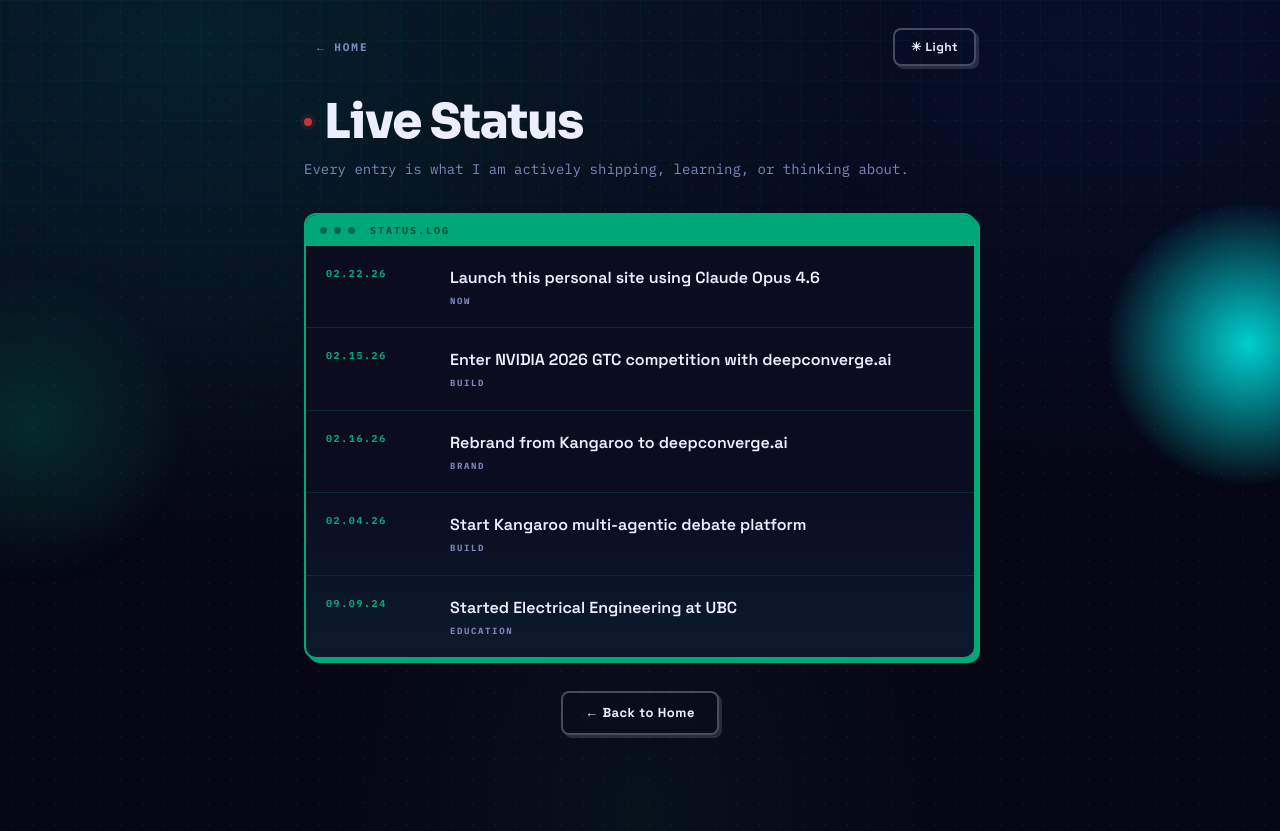
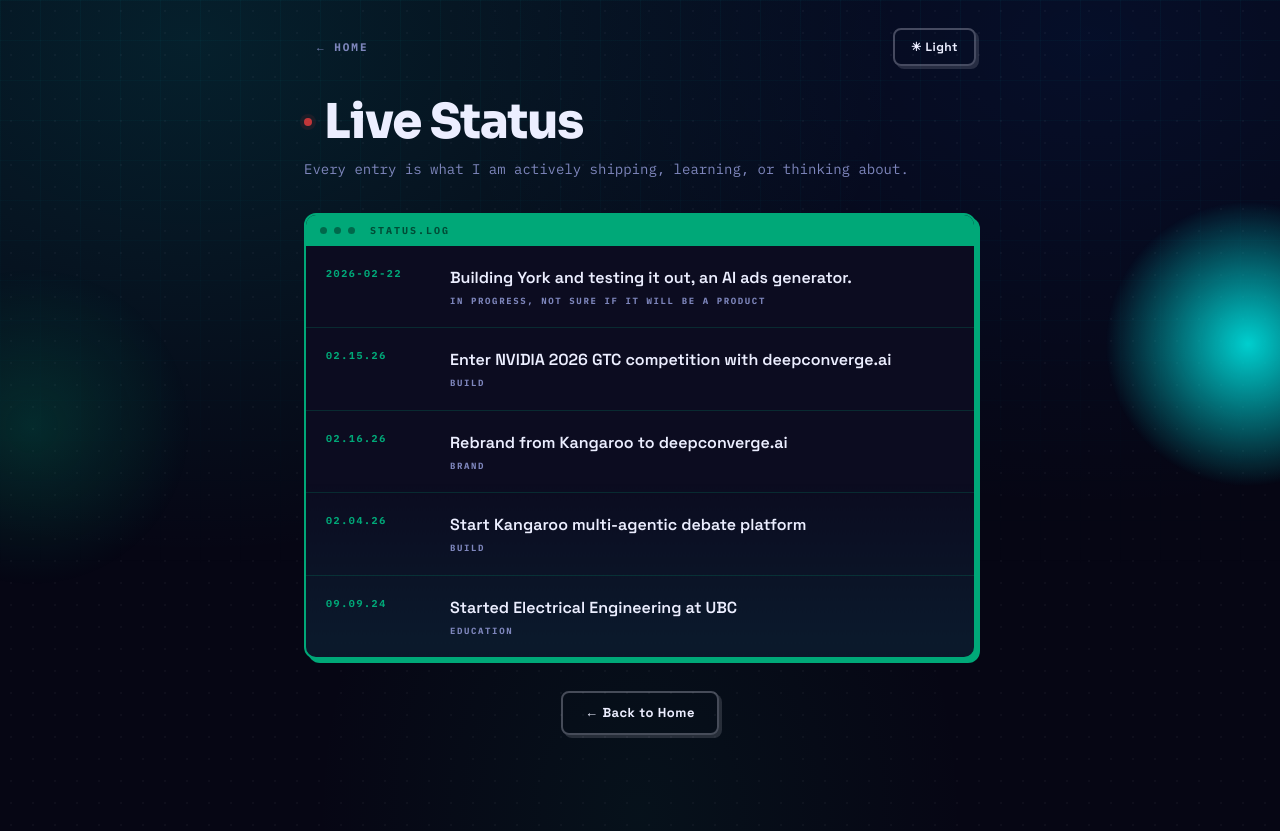
Before and after one commit to Hanbrar/Personal_Website, a React (Vite) app: page /live in a window 1280 px wide. Built offline with nearby package versions, Linux system fonts and the light colour scheme.

Commit message:
Update live status entry for 2026-02-22

```diff
--- a/src/content/profileContent.js
+++ b/src/content/profileContent.js
@@ -41,9 +41,9 @@
 
   blocks: [
     {
-      date: "02.22.26",
-      title: "Launch this personal site using Claude Opus 4.6",
-      context: "Now"
+      date: "2026-02-22",
+      title: "Building York and testing it out, an AI ads generator.",
+      context: "In progress, not sure if it will be a product"
     },
     {
       date: "02.15.26",
```
